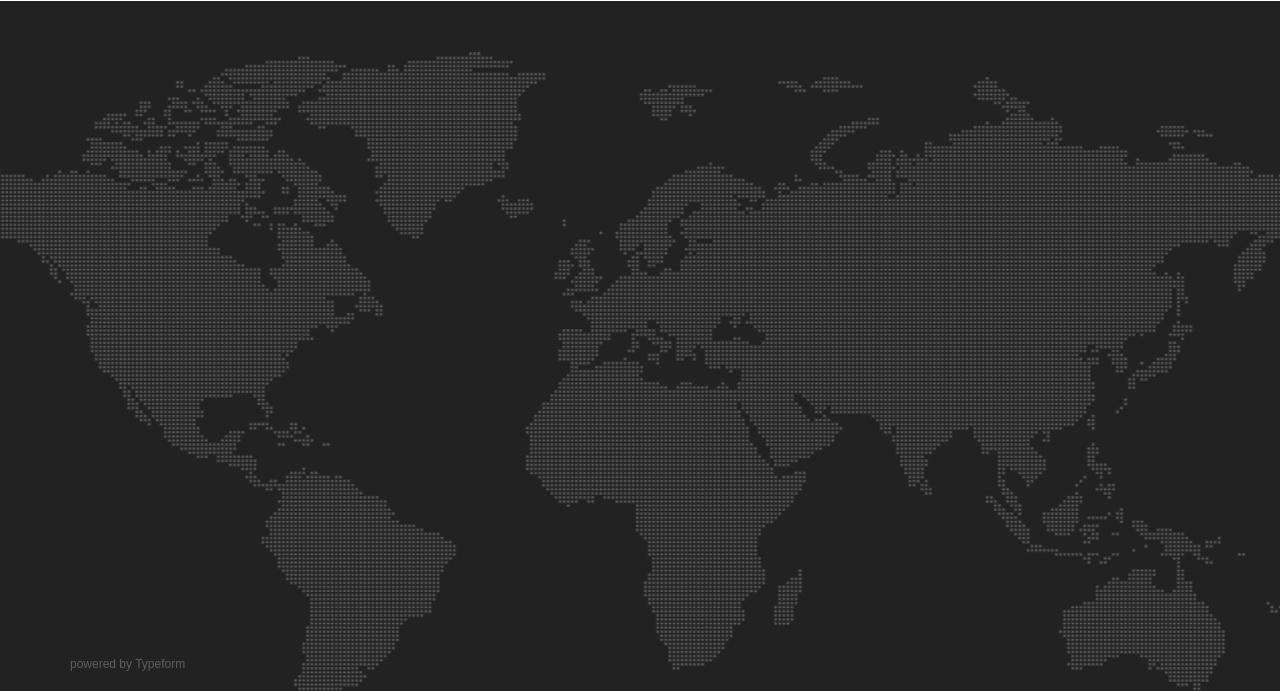
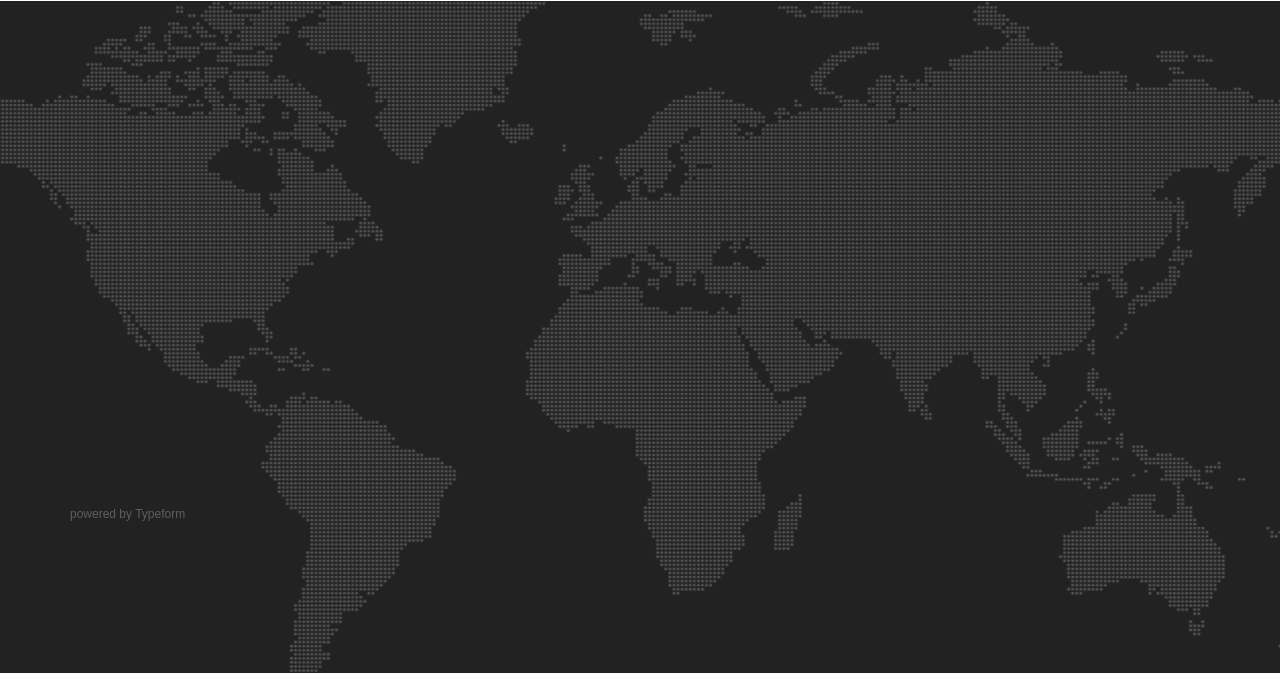
Before and after one commit to naumovic/MINT, a website: page index.html in a window 1280 px wide. Shown: the part 1509-2200 px from the top of the page. Drawn offline with nearby package versions, Linux system fonts and the light colour scheme; a script that the page names is missing; a web font is replaced by a local one.

Commit message:
Update index.html
Transparency 100 percent and height 350 px

```diff
--- a/index.html
+++ b/index.html
@@ -142,7 +142,7 @@
     <!-- Contact Section -->
     <section id="contact">
         <div class="container">
-            <div class="typeform-widget" data-url="https://mihajlo1.typeform.com/to/nCAluD" data-transparency="50" data-hide-headers=true data-hide-footer=true style="width: 100%; height: 500px;"></div> <script> (function() { var qs,js,q,s,d=document, gi=d.getElementById, ce=d.createElement, gt=d.getElementsByTagName, id="typef_orm", b="https://embed.typeform.com/"; if(!gi.call(d,id)) { js=ce.call(d,"script"); js.id=id; js.src=b+"embed.js"; q=gt.call(d,"script")[0]; q.parentNode.insertBefore(js,q) } })() </script> <div style="font-family: Sans-Serif;font-size: 12px;color: #999;opacity: 0.5; padding-top: 5px;"> powered by <a href="https://admin.typeform.com/signup?utm_campaign=nCAluD&utm_source=typeform.com-11428377-Basic&utm_medium=typeform&utm_content=typeform-embedded-poweredbytypeform&utm_term=EN" style="color: #999" target="_blank">Typeform</a>
+            <div class="typeform-widget" data-url="https://mihajlo1.typeform.com/to/nCAluD" data-transparency="100" data-hide-headers=true data-hide-footer=true style="width: 100%; height: 350px;"></div> <script> (function() { var qs,js,q,s,d=document, gi=d.getElementById, ce=d.createElement, gt=d.getElementsByTagName, id="typef_orm", b="https://embed.typeform.com/"; if(!gi.call(d,id)) { js=ce.call(d,"script"); js.id=id; js.src=b+"embed.js"; q=gt.call(d,"script")[0]; q.parentNode.insertBefore(js,q) } })() </script> <div style="font-family: Sans-Serif;font-size: 12px;color: #999;opacity: 0.5; padding-top: 5px;"> powered by <a href="https://admin.typeform.com/signup?utm_campaign=nCAluD&utm_source=typeform.com-11428377-Basic&utm_medium=typeform&utm_content=typeform-embedded-poweredbytypeform&utm_term=EN" style="color: #999" target="_blank">Typeform</a>
             </div>
         </div>
     </section>
```
